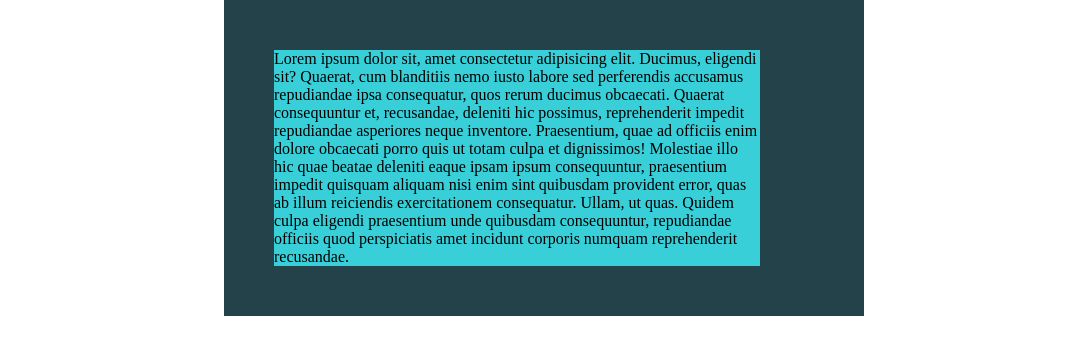
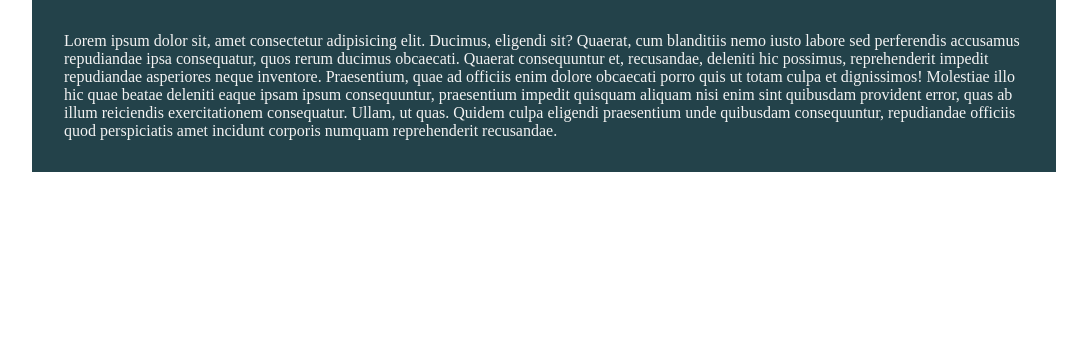
Before and after one commit to MohsinEjaz21/Kp-css-21-day-challenge, a plain HTML site: page index.html in a window 1280 px wide. Shown: the whole page, without its empty margins (96-1183 px from the left). Drawn offline with Linux system fonts and the light colour scheme.

Commit message:
day-1-Why it's a good idea to avoid heights

```diff
--- a/css/styles.css
+++ b/css/styles.css
@@ -1,21 +1,22 @@
+:root {
+   --color-1: #23424a;
+   --color-2: #f2f2f2;
+}
+
 * {
    box-sizing: border-box;
 }
 
 body {
    margin: 0;
+   font-family: "sans-serif";
 }
 
-.parent {
-   background-color: #23424a;
-   padding: 50px;
-   /* width: 900px; */
+.container {
+   background: var(--color-1);
+   color: var(--color-2);
+   width: 80%;
    margin: 0 auto;
-   width: 50%;
+   /* height: 300px; */
+   padding: 2em;
 }
-
-.child {
-   background-color: #38cfd9;
-   /* height: 250px; */
-   width: 90%;
-}
--- a/index.html
+++ b/index.html
@@ -10,8 +10,7 @@
   </head>
 
   <body>
-    <div class="parent">
-      <div class="child">
+    <div class="container">
       Lorem ipsum dolor sit, amet consectetur adipisicing elit. Ducimus, eligendi sit? Quaerat, cum blanditiis nemo
       iusto labore sed perferendis accusamus repudiandae ipsa consequatur, quos rerum ducimus obcaecati. Quaerat
       consequuntur et, recusandae, deleniti hic possimus, reprehenderit impedit repudiandae asperiores neque
@@ -21,7 +20,6 @@
       Quidem culpa eligendi praesentium unde quibusdam consequuntur, repudiandae officiis quod perspiciatis amet
       incidunt corporis numquam reprehenderit recusandae.
     </div>
-    </div>
   </body>
 
 </html>
```
Lines whose indentation alone changed are shown as unchanged.
